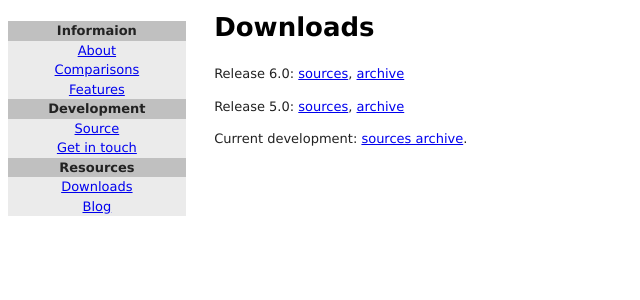
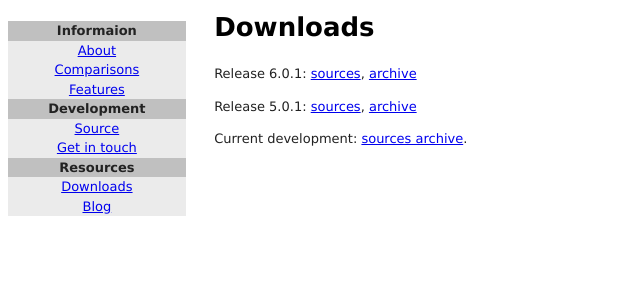
Before and after one commit to llvm-fortran/llvm-fortran.github.io, a Jekyll site: the page built from download.md, in a window 1280 px wide. Shown: the top 300 px of the page, without its empty margins (0-640 px from the left). Built offline with Jekyll 4.4.1, drawn with Linux system fonts in a browser that asks for light colours.

Commit message:
Bump release versions

```diff
--- a/download.md
+++ b/download.md
@@ -4,14 +4,14 @@ title: Downloads
 permalink: /download/
 ---
 
-Release 6.0: [sources][6-src], [archive][6-arch]
+Release 6.0.1: [sources][6-src], [archive][6-arch]
 
-Release 5.0: [sources][5-src], [archive][5-arch]
+Release 5.0.1: [sources][5-src], [archive][5-arch]
 
 Current development: [sources archive][master-src].
 
 [master-src]: https://github.com/llvm-fortran/fort/archive/master.tar.gz
-[5-src]: https://github.com/llvm-fortran/fort/tree/5.0
-[6-src]: https://github.com/llvm-fortran/fort/tree/6.0
-[5-arch]: https://github.com/llvm-fortran/fort/archive/5.0.tar.gz
-[6-arch]: https://github.com/llvm-fortran/fort/archive/6.0.tar.gz
+[5-src]: https://github.com/llvm-fortran/fort/tree/5.0.1
+[6-src]: https://github.com/llvm-fortran/fort/tree/6.0.1
+[5-arch]: https://github.com/llvm-fortran/fort/archive/5.0.1.tar.gz
+[6-arch]: https://github.com/llvm-fortran/fort/archive/6.0.1.tar.gz
```
